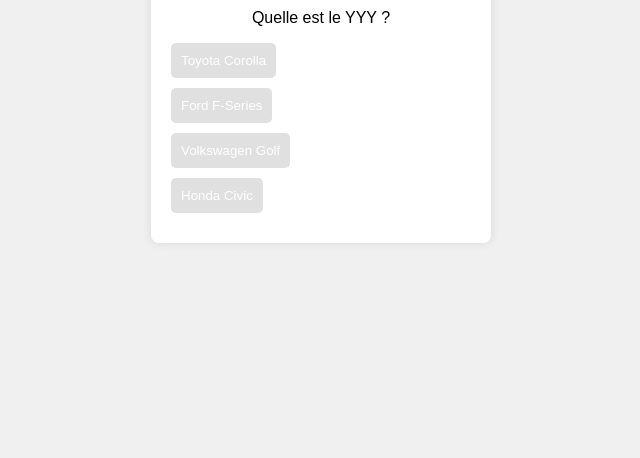
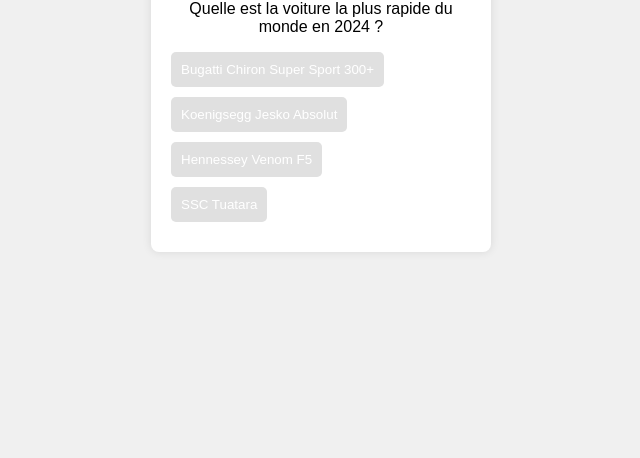
Before and after one commit to Yoan-bmps/SCRUM, a plain HTML site: page quiz.html in a window 1280 px wide. Shown: the part 342-800 px from the top of the page, without its empty margins (319-959 px from the left). Drawn offline with Linux system fonts and the light colour scheme.

Commit message:
Suppression css + modification quiz.html

```diff
--- a/quiz.html
+++ b/quiz.html
@@ -1,5 +1,6 @@
 <!DOCTYPE html>
 <html lang="fr">
+
 <head>
     <meta charset="UTF-8">
     <meta name="viewport" content="width=device-width, initial-scale=1.0">
@@ -53,6 +54,7 @@
         }
     </style>
 </head>
+
 <body>
     <div id="quiz-container">
         <h1>Quiz sur les voitures</h1>
@@ -66,29 +68,97 @@
     <script>
         const questions = [
             {
-                question: "Quelle est la voiture la plus vendue de tous les temps ?",
-                answers: [
-                    { text: "Toyota Corolla", correct: true },
-                    { text: "Ford F-Series", correct: false },
-                    { text: "Volkswagen Golf", correct: false },
-                    { text: "Honda Civic", correct: false }
-                ],
-                question: "Quelle est le XXX ?",
-                answers: [
-                    { text: "Toyota Corolla", correct: true },
-                    { text: "Ford F-Series", correct: false },
-                    { text: "Volkswagen Golf", correct: false },
-                    { text: "Honda Civic", correct: false }
-                ],
-                question: "Quelle est le YYY ?",
-                answers: [
-                    { text: "Toyota Corolla", correct: true },
-                    { text: "Ford F-Series", correct: false },
-                    { text: "Volkswagen Golf", correct: false },
-                    { text: "Honda Civic", correct: false }
-                ],
+                "question": "Quelle est la voiture la plus rapide du monde en 2024 ?",
+                "answers": [
+                    { "text": "Bugatti Chiron Super Sport 300+", "correct": true },
+                    { "text": "Koenigsegg Jesko Absolut", "correct": false },
+                    { "text": "Hennessey Venom F5", "correct": false },
+                    { "text": "SSC Tuatara", "correct": false }
+                ]
+            },
+            {
+                "question": "Quelle est la marque de voiture la plus ancienne encore en activité ?",
+                "answers": [
+                    { "text": "Peugeot", "correct": true },
+                    { "text": "Ford", "correct": false },
+                    { "text": "Mercedes-Benz", "correct": false },
+                    { "text": "Fiat", "correct": false }
+                ]
+            },
+            {
+                "question": "Quel pays est le plus grand producteur de voitures au monde ?",
+                "answers": [
+                    { "text": "Chine", "correct": true },
+                    { "text": "États-Unis", "correct": false },
+                    { "text": "Japon", "correct": false },
+                    { "text": "Allemagne", "correct": false }
+                ]
+            },
+            {
+                "question": "Quelle est la voiture électrique la plus vendue en 2023 ?",
+                "answers": [
+                    { "text": "Tesla Model Y", "correct": true },
+                    { "text": "Nissan Leaf", "correct": false },
+                    { "text": "Volkswagen ID.4", "correct": false },
+                    { "text": "Chevrolet Bolt EV", "correct": false }
+                ]
+            },
+            {
+                "question": "Quelle est la marque de voiture la plus vendue en Europe en 2023 ?",
+                "answers": [
+                    { "text": "Volkswagen", "correct": true },
+                    { "text": "Renault", "correct": false },
+                    { "text": "Peugeot", "correct": false },
+                    { "text": "BMW", "correct": false }
+                ]
+            },
+            {
+                "question": "Quelle voiture a remporté les 24 Heures du Mans en 2023 ?",
+                "answers": [
+                    { "text": "Ferrari 499P", "correct": true },
+                    { "text": "Toyota GR010 Hybrid", "correct": false },
+                    { "text": "Porsche 963", "correct": false },
+                    { "text": "Glickenhaus 007", "correct": false }
+                ]
+            },
+            {
+                "question": "Quelle est la première voiture de série à avoir atteint 1 million d'exemplaires produits ?",
+                "answers": [
+                    { "text": "Ford Model T", "correct": true },
+                    { "text": "Volkswagen Beetle", "correct": false },
+                    { "text": "Chevrolet Bel Air", "correct": false },
+                    { "text": "Mini Cooper", "correct": false }
+                ]
+            },
+            {
+                "question": "Quelle est la voiture la plus chère jamais vendue aux enchères ?",
+                "answers": [
+                    { "text": "Ferrari 250 GTO", "correct": true },
+                    { "text": "Bugatti Type 57SC Atlantic", "correct": false },
+                    { "text": "Mercedes-Benz W196", "correct": false },
+                    { "text": "Aston Martin DBR1", "correct": false }
+                ]
+            },
+            {
+                "question": "Quelle est la première voiture entièrement électrique produite en série ?",
+                "answers": [
+                    { "text": "Nissan Leaf", "correct": false },
+                    { "text": "Tesla Roadster", "correct": false },
+                    { "text": "General Motors EV1", "correct": true },
+                    { "text": "BMW i3", "correct": false }
+                ]
+            },
+            {
+                "question": "Quel constructeur automobile a inventé la ceinture de sécurité à trois points ?",
+                "answers": [
+                    { "text": "Volvo", "correct": true },
+                    { "text": "Mercedes-Benz", "correct": false },
+                    { "text": "Ford", "correct": false },
+                    { "text": "BMW", "correct": false }
+                ]
             }
         ];
+
 
         let currentQuestionIndex = 0;
 
@@ -136,4 +206,5 @@
         });
     </script>
 </body>
+
 </html>
```
Also changed, not shown: styles.css (deleted, +0 -123 lines).
